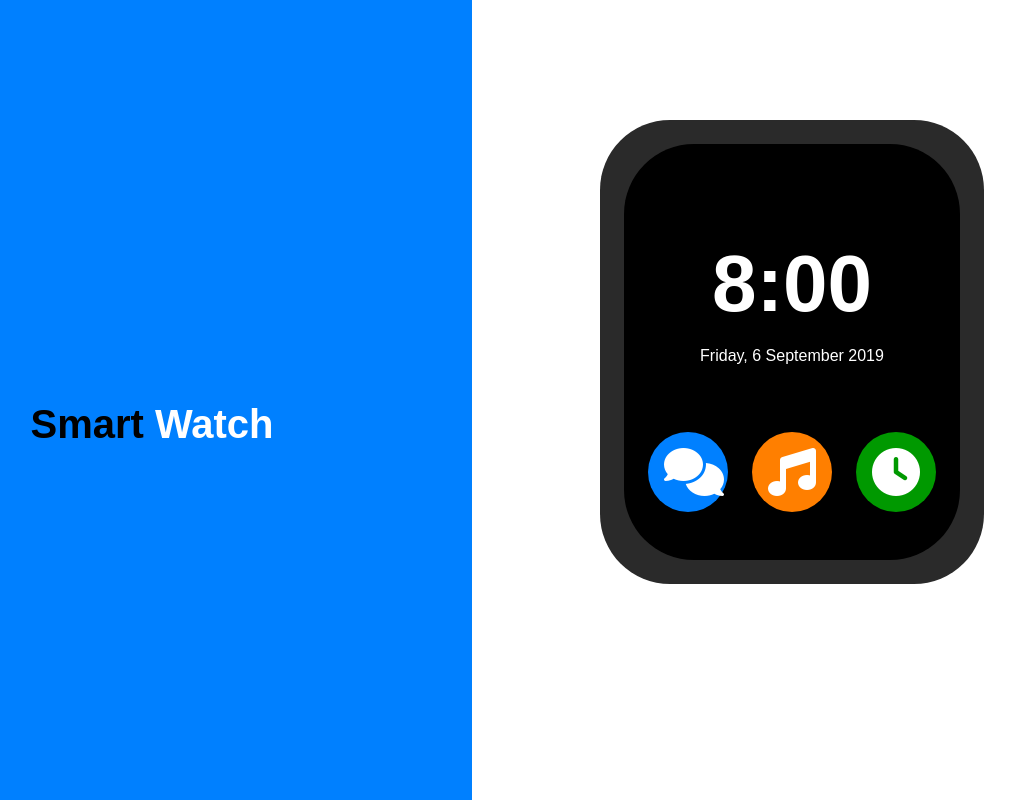
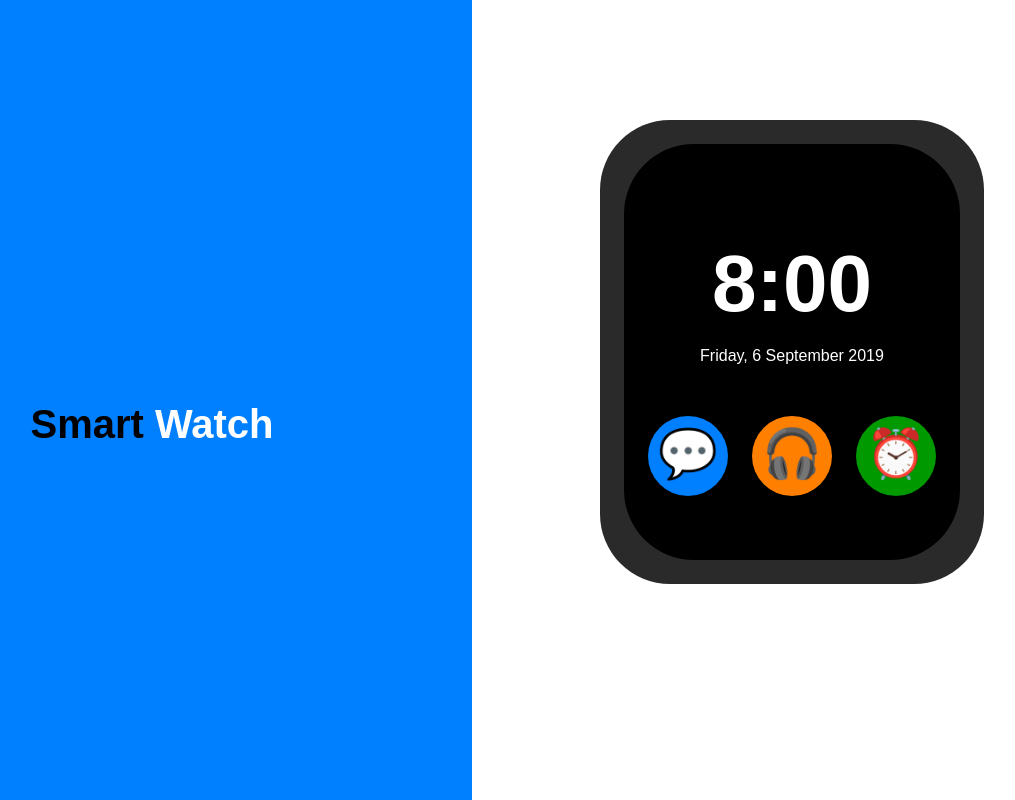
Before and after one commit to ajithcravi/Smart-Watch, a plain HTML site: page index.html in a window 1280 px wide. Shown: the whole page, without its empty margins (168-1183 px from the left). Drawn offline with nearby package versions, Linux system fonts and the light colour scheme.

Commit message:
Lock Screen Updated

```diff
--- a/index.html
+++ b/index.html
@@ -15,16 +15,9 @@
         <div class="col-6 right">
             <div class="case">
                 <div class="display">
-                    <div class="roundButton message">
-                        <i class="icons fa fa-comments" aria-hidden="true"></i>
-                    </div>
-                    <div class="roundButton music">
-                        <i class="icons fa fa-music" aria-hidden="true"></i>
-                    </div>
-                    <div class="roundButton clock">
-                        <i class="icons clock fa fa-clock" aria-hidden="true"></i>
-                    </div>
-
+                    <button class="button message"><p>&#128172;</p></button>
+                    <button class="button music"><p>&#127911;</p></button>
+                    <button class="button time"><p>&#9200;</p></button>
                     <div id="displayTime"></div>
                     <div id="displayDate"></div>
                 </div>
--- a/style.css
+++ b/style.css
@@ -35,7 +35,6 @@
     padding-top: 15vh;
 }
 
-
 .case{
     position: absolute;
     width: 24em;
@@ -55,27 +54,53 @@
     border-radius: 70px;
 }
 
-.roundButton{
+.button {
     position: absolute;
+    display: flex;
     width: 5em;
     height: 5em;
     border-radius: 50%;
-    margin-top: 18em;
+    border: none;
+    text-decoration: none;
+    display: inline-block;
+    cursor: pointer;
+    margin-top: 17em;
+  }
+
+.button p{
+    font-size: 3em;
+  }
+
+.button.message {
+    margin-left: 1.5em;
+    background-color: #0080FF;
+    transition: background-color 0.5s;
 }
 
-.roundButton.message{
-    margin-left: 1.5em;
-    background: #0080FF;
+.button.message:hover{
+    background-color: #00c0ff;
 }
 
-.roundButton.music{
+.button.music {
     margin-left: 8em;
-    background: #FF7F00;
+    background-color: #FF7F00;
+    transition: background-color 0.5s;
 }
 
-.roundButton.clock{
+.button.music:hover{
+    background-color: #ffbf00;
+    transition-duration: 0.5s;
+}
+
+.button.time {
     margin-left: 14.5em;
-    background: #009900;
+    background-color: #009900;
+    transition: background-color 0.5s;
+}
+
+.button.time:hover{
+    background-color: #00e600;
+    transition-duration: 0.5s;
 }
 
 .roundButton:hover{
@@ -90,11 +115,9 @@
     position: absolute;
     display: flex;
     font-size: 3em;
-    /* margin: 0.25em; */
     color: #fff;
     padding: 20%;
 }
-
 
 #displayTime{
     color: #fff;
```
